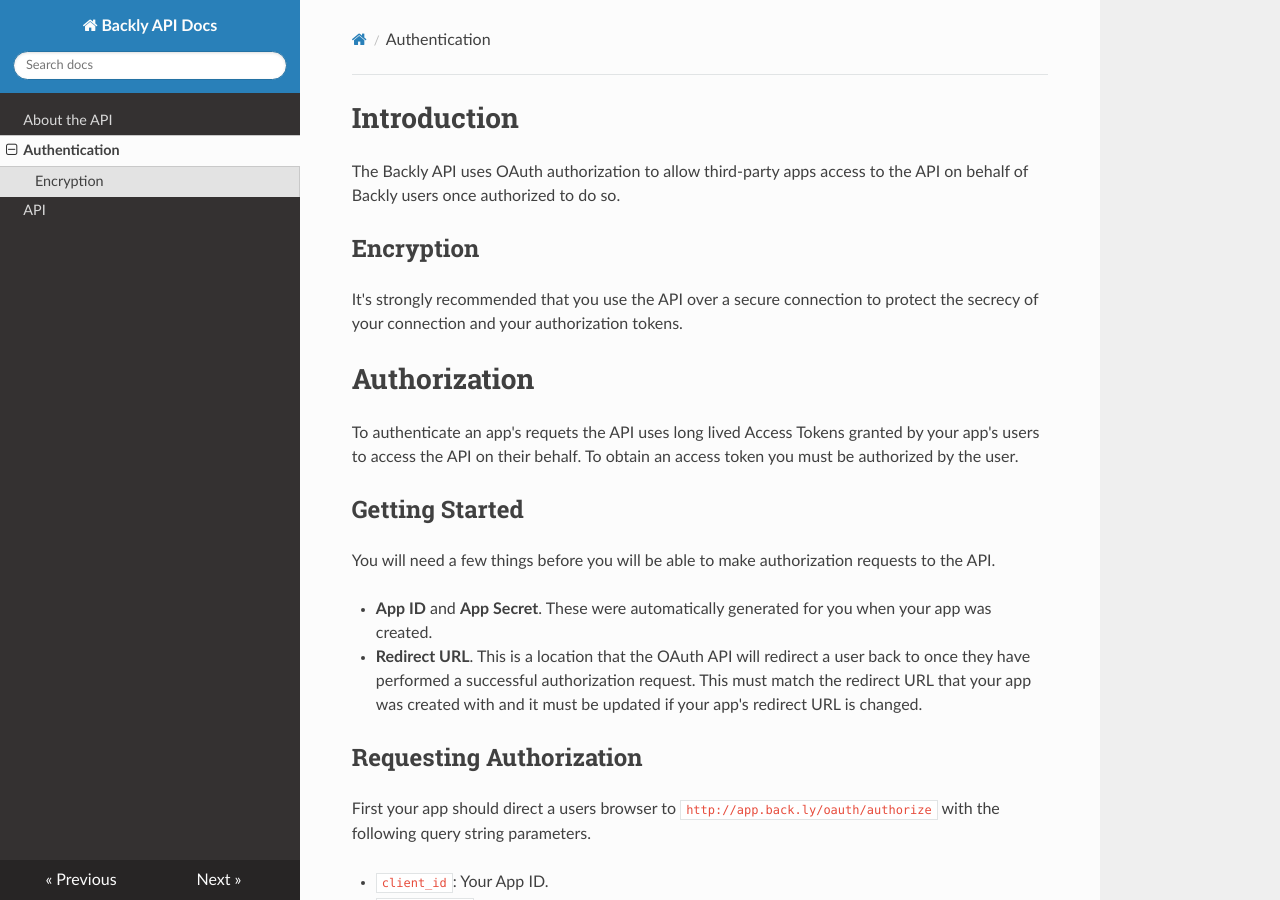
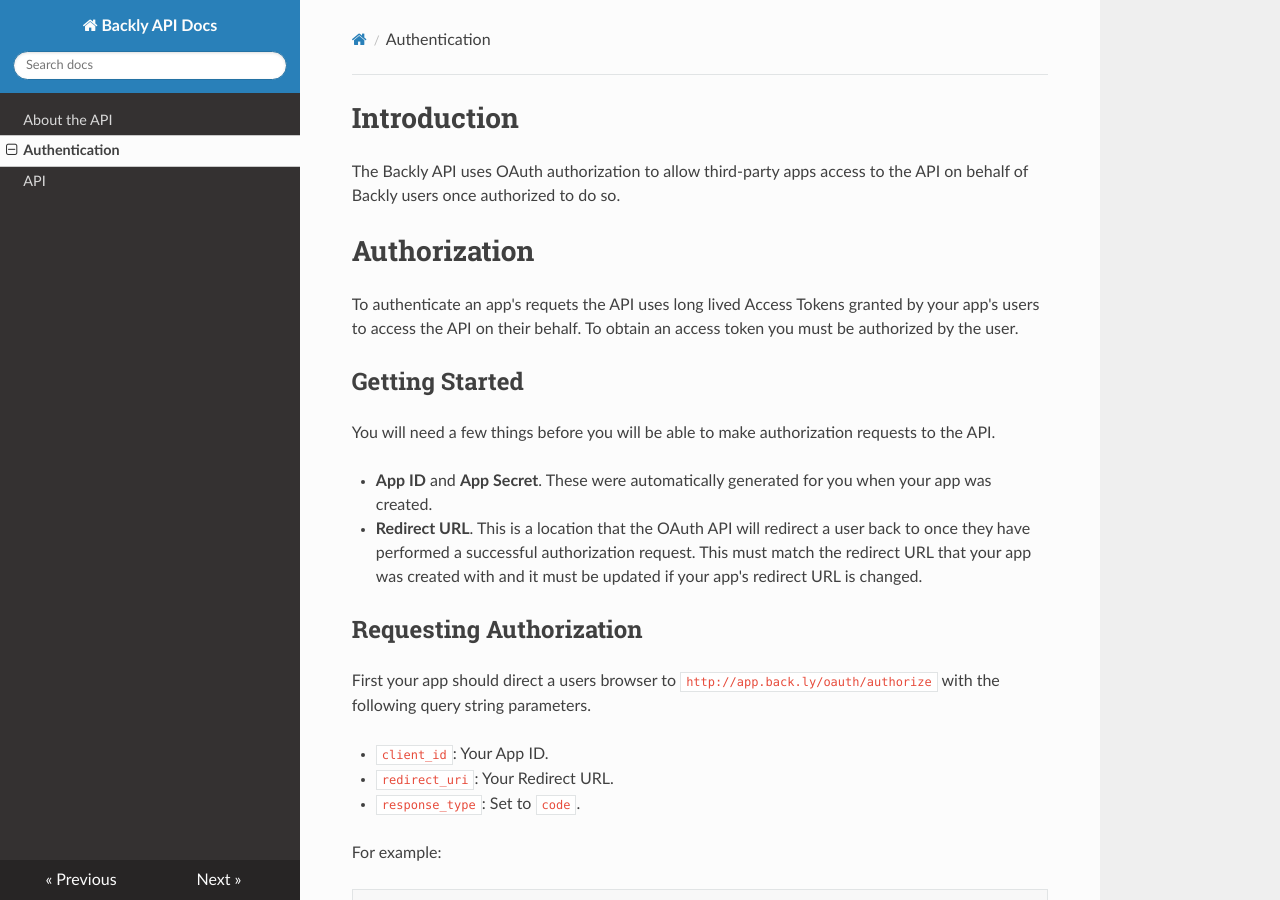
Before and after one commit to BacklyApp/API, an MkDocs documentation site: the page built from docs/auth.md, in a window 1280 px wide and 900 px high. Built offline with MkDocs 1.6.1, drawn with Linux system fonts in a browser that asks for light colours; nearby versions of some CDN libraries; old or Windows-style settings are respelled for this version of MkDocs.

Commit message:
Move encryption section to intro and remove redundant anchors.

```diff
--- a/docs/auth.md
+++ b/docs/auth.md
@@ -1,12 +1,6 @@
 # Introduction
 
 The Backly API uses OAuth authorization to allow third-party apps access to the API on behalf of Backly users once authorized to do so.
-
-## Encryption
-
-It's strongly recommended that you use the API over a secure connection to protect the secrecy of your connection and your authorization tokens.
-
-<div id="authorization"></div>
 
 # Authorization
 
@@ -65,16 +59,12 @@
 
 This request will return a JSON response containing an `access_token` token attribute. This **Access Token** can then be used to make API requests.
 
-<div id="post-requets"></div>
-
 ### POST Requests
 
 When making a `POST` request two formats are supported in the request body. Set your `Content-Type` header according to the format of the data you are sending.
 
 - **URL-encoded** (`application/x-www-form-urlencoded`)
 - **JSON** (`application/json`)
-
-<div id="api"></div>
 
 # Authentication
 
```
Also changed, not shown: docs/index.md (+4 -0 lines).
